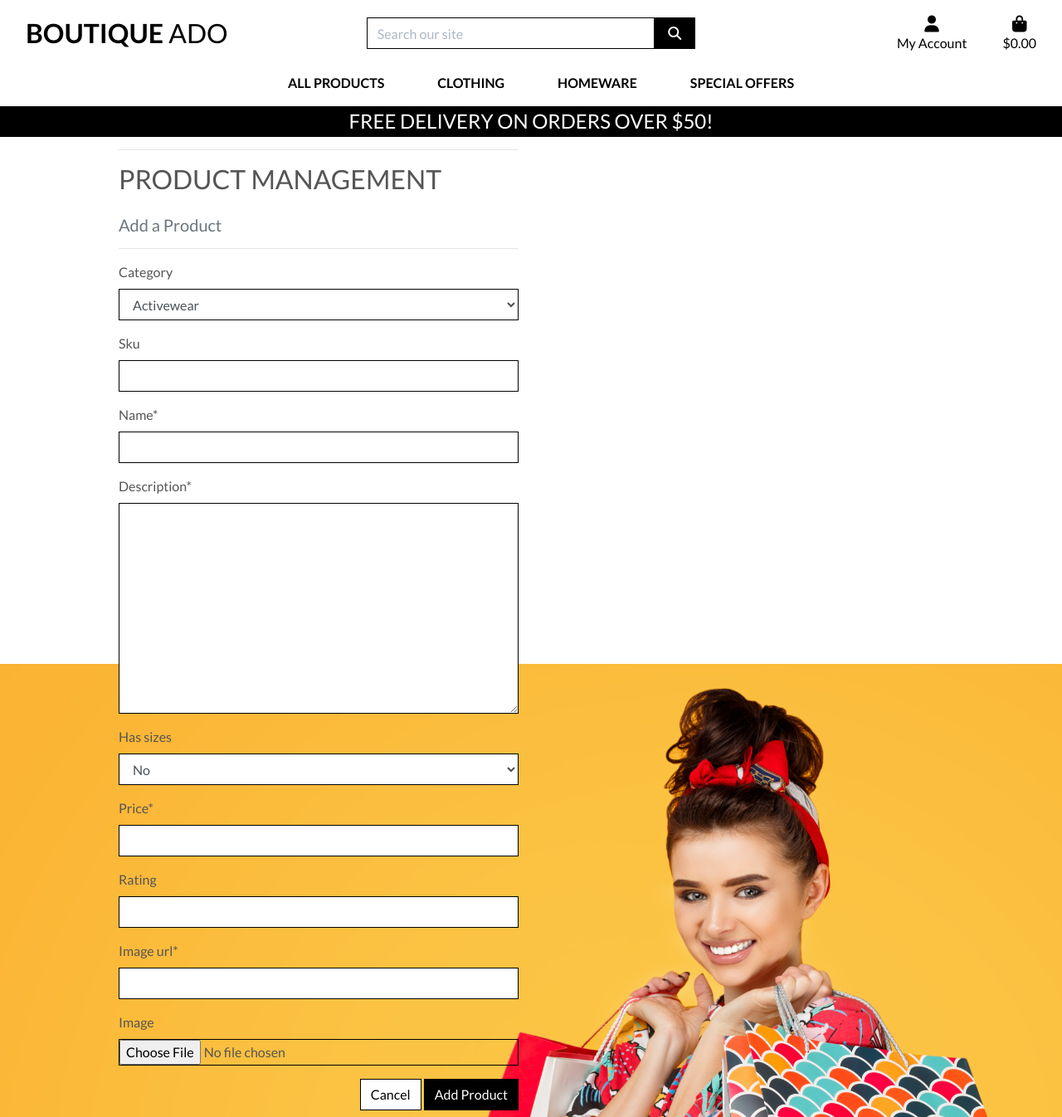
After one commit to besheraj/aj-ecomm, a Django app: page /products/add/ in a window 1280 px wide. The commit adds this page. Shown: the whole page at 83% size. Run offline with Django 3.2, Linux system fonts and the light colour scheme; data comes from the database, SQL or seed files in the repository; some libraries are stand-ins or nearby versions.

Commit message:
add product finished

```diff
--- /dev/null
+++ b/products/forms.py
@@ -0,0 +1,18 @@
+from django import forms
+from .models import Product, Category
+
+
+class ProductForm(forms.ModelForm):
+
+    class Meta:
+        model = Product
+        fields = '__all__'
+
+    def __init__(self, *args, **kwargs):
+        super().__init__(*args, **kwargs)
+        categories = Category.objects.all()
+        friendly_names = [(c.id, c.get_friendly_name()) for c in categories]
+
+        self.fields['category'].choices = friendly_names
+        for field_name, field in self.fields.items():
+            field.widget.attrs['class'] = 'border-black rounded-0'
--- a/products/models.py
+++ b/products/models.py
@@ -24,7 +24,7 @@ class Product(models.Model):
     has_sizes = models.BooleanField(default=False,null=True,blank=True)
     price = models.DecimalField(max_digits=6, decimal_places=2)
     rating = models.DecimalField(max_digits=6, decimal_places=2, null=True, blank=True)
-    image_url = models.URLField(max_length=1024, null=True, blank=True)
+    image_url = models.URLField(max_length=1024, null=True, blank=False)
     image = models.ImageField(null=True, blank=True)
 
     def __str__(self):
--- /dev/null
+++ b/products/templates/products/add_product.html
@@ -0,0 +1,37 @@
+{% extends "base.html" %}
+{% load static %}
+
+{% block page_header %}
+    <div class="container header-container">
+        <div class="row">
+            <div class="col"></div>
+        </div>
+    </div>
+{% endblock %}
+
+{% block content %}
+    <div class="overlay"></div>
+    <div class="container">
+        <div class="row">
+            <div class="col-12 col-md-6">
+                <hr>
+                <h2 class="logo-font mb-4">Product Management</h2>
+                <h5 class="text-muted">Add a Product</h5>
+                <hr>
+            </div>
+        </div>
+
+        <div class="row">
+            <div class="col-12 col-md-6">
+                <form method="POST" action="{% url 'add_product' %}" class="form mb-2" enctype="multipart/form-data">
+                    {% csrf_token %}
+                    {{ form | crispy }}
+                    <div class="text-right">
+                        <a class="btn btn-outline-black rounded-0" href="{% url 'products' %}">Cancel</a>
+                        <button class="btn btn-black rounded-0" type="submit">Add Product</button>
+                    </div>
+                </form>
+            </div>
+        </div>
+    </div>
+{% endblock %}
--- a/products/urls.py
+++ b/products/urls.py
@@ -3,5 +3,6 @@ from . import views
 
 urlpatterns = [
     path('', views.all_products, name='products'),
-    path('<product_id>', views.product_detail, name='product_detail'),
+    path('<int:product_id>/', views.product_detail, name='product_detail'),
+    path('add/', views.add_product, name='add_product'),
 ]
--- a/products/views.py
+++ b/products/views.py
@@ -1,8 +1,10 @@
 from django.shortcuts import render, redirect, reverse, get_object_or_404
 from django.contrib import messages
 from django.db.models import Q
+from django.db.models.functions import Lower
+
 from .models import Product, Category
-from django.db.models.functions import Lower
+from .forms import ProductForm
 
 # Create your views here.
 
@@ -66,3 +68,24 @@ def product_detail(request, product_id):
     }
 
     return render(request, 'products/product_detail.html', context)
+
+
+def add_product(request):
+    """ Add a product to the store """
+    if request.method == 'POST':
+        form = ProductForm(request.POST, request.FILES)
+        if form.is_valid():
+            form.save()
+            messages.success(request, 'Successfully added product!')
+            return redirect(reverse('add_product'))
+        else:
+            messages.error(request, 'Failed to add product. Please ensure the form is valid.')
+    else:
+        form = ProductForm()
+
+    template = 'products/add_product.html'
+    context = {
+        'form': form,
+    }
+
+    return render(request, template, context)
--- a/profiles/views.py
+++ b/profiles/views.py
@@ -15,8 +15,10 @@ def profile(request):
         if form.is_valid():
             form.save()
             messages.success(request, 'Profile updated successfully')
-
-    form = UserProfileForm(instance=profile)
+        else:
+            messages.error(request, 'Update failed. Please ensure the form is valid.')
+    else:
+        form = UserProfileForm(instance=profile)
     orders = profile.orders.all()
 
     template = 'profiles/profile.html'
--- a/templates/base.html
+++ b/templates/base.html
@@ -79,7 +79,7 @@
                         <div class="dropdown-menu border-0" aria-labelledby="user-options">
                             {% if request.user.is_authenticated %}
                             {% if request.user.is_superuser %}
-                            <a href="" class="dropdown-item">Product Management</a>
+                            <a href="{% url 'add_product' %}" class="dropdown-item">Product Management</a>
                             {% endif %}
                             <a href="{% url 'profile' %}" class="dropdown-item">My Profile</a>
                             <a href="{% url 'account_logout' %}" class="dropdown-item">Logout</a>
--- a/templates/includes/toasts/toast_success.html
+++ b/templates/includes/toasts/toast_success.html
@@ -20,7 +20,7 @@
                 {% for item in bag_items %}
                     <div class="row">
                         <div class="col-3 my-1">
-                            <img class="w-100" src="{{ item.product.image.url }}">
+                            <img class="w-100" src="{{ item.product.image_url }}">
                         </div>
                         <div class="col-9">
                             <p class="my-0"><strong>{{ item.product.name }}</strong></p>
```
Also changed, not shown: products/migrations/0003_auto_20201028_0305.py (added), 1 other file.
